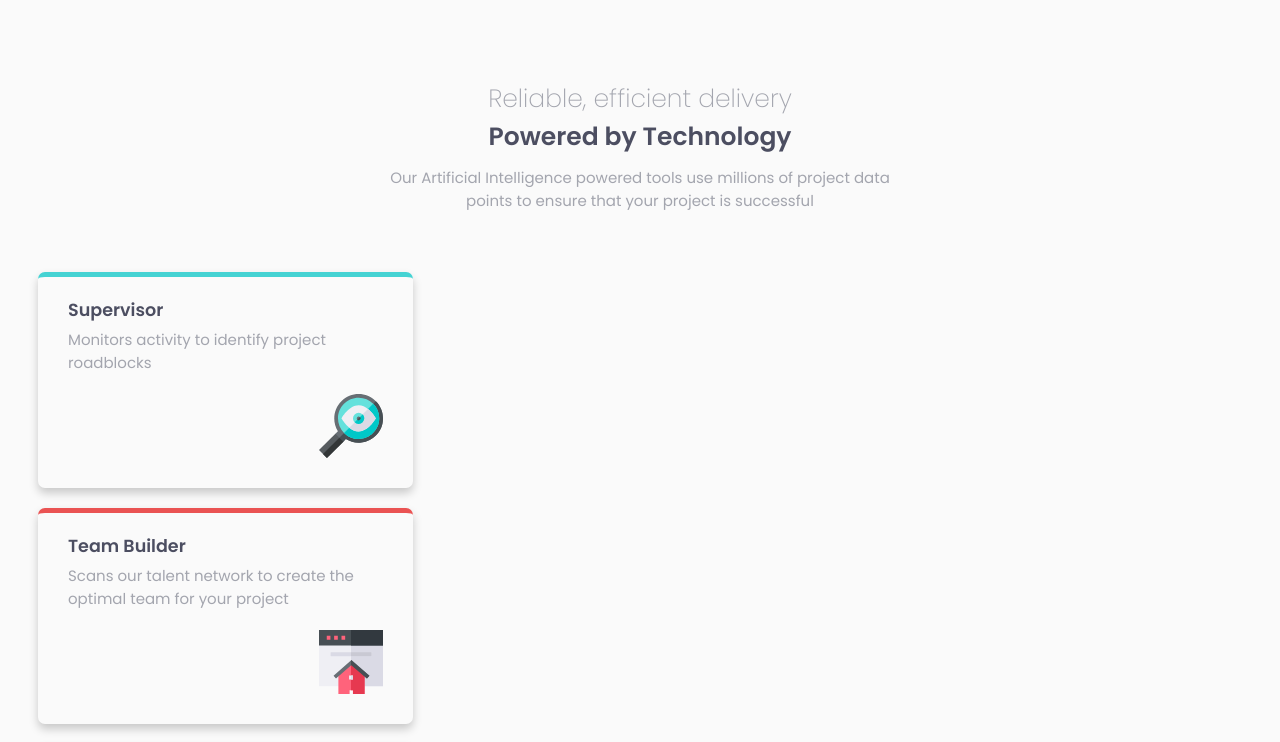
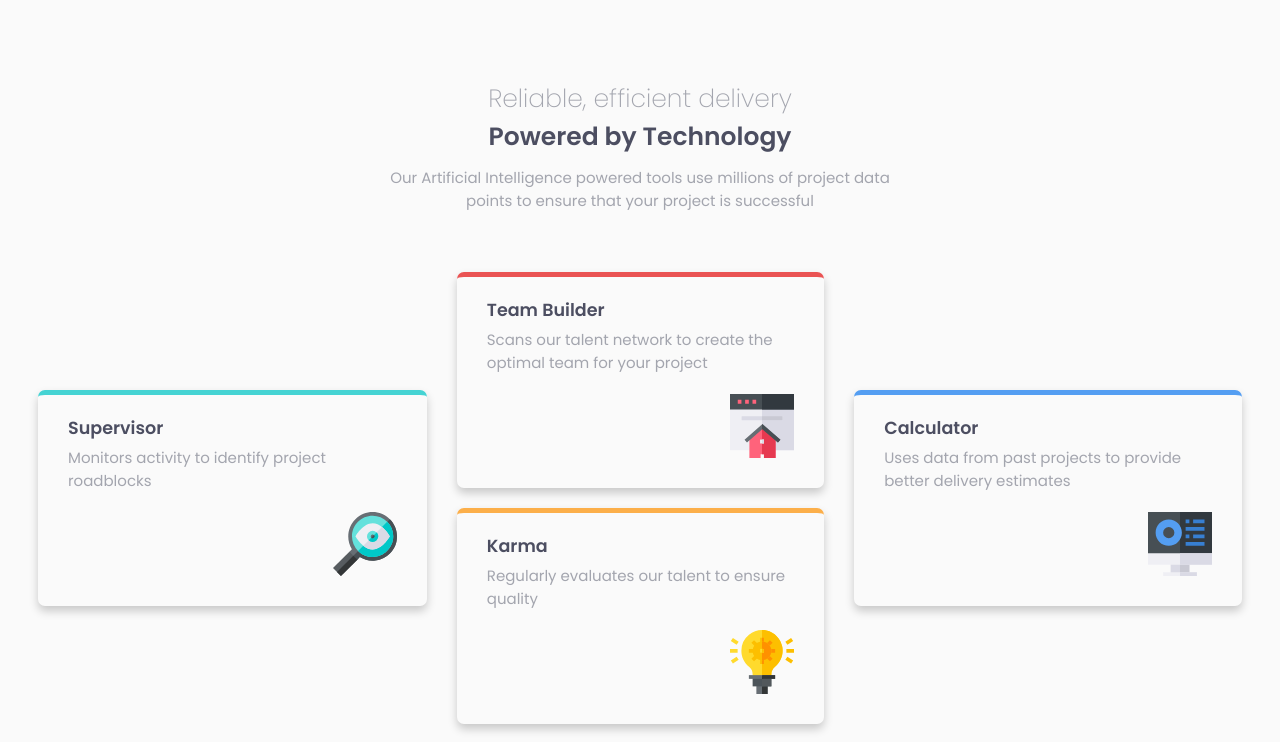
Before and after one commit to royeradames/four-card-feature-section, a React (Create React App) app: page / in a window 1280 px wide. Shown: the top 742 px of the page. Built offline with nearby package versions, Linux system fonts and the light colour scheme.

Commit message:
📦add desktop styles

```diff
--- a/src/styles/_cards.scss
+++ b/src/styles/_cards.scss
@@ -4,27 +4,60 @@
     display: grid;
     row-gap: 2rem;
 
+    //layout
+    display: grid;
+    justify-content: center;
+    align-content: center;
+    column-gap: 3rem;
+    grid-template-areas:
+        "supervisor"
+        "team"
+        "karma"
+        "calculator"
+    ;
+    @media(min-width: 655px){
+        // grid-template-rows: repeat(4, 1fr);
+        grid-template-areas:
+            "supervisor  karma"
+            "team calculator"
+        ;
+    }
+    @media(min-width: 930px){
+        grid-template-rows: repeat(4, 1fr);
+        grid-template-areas:
+            ". team ."
+            "supervisor team calculator"
+            "supervisor karma calculator"
+            ". karma ."
+        ;
+
+    }
     &__card{
         box-shadow: 0 .5rem 1rem rgba(0, 0, 0, 0.2);
         border-radius: .7rem;
         --border-size: .5rem;
         padding: 0 3rem 3rem;
-        max-width: 31.5rem;
+        max-width: 36.5rem;
 
         //layout
         display: grid;
 
+
         &--team-builder{
             border-top: var(--color-red) solid var(--border-size);
+            grid-area: team;
         }
         &--supervisor{
             border-top: var(--color-cyan) solid var(--border-size);
+            grid-area: supervisor;
         }
         &--karma{
             border-top: var(--color-orange) solid var(--border-size);
+            grid-area: karma;
         }
         &--calculator{
             border-top: var(--color-blue) solid var(--border-size);
+            grid-area: calculator;
         }
     }
 
```
